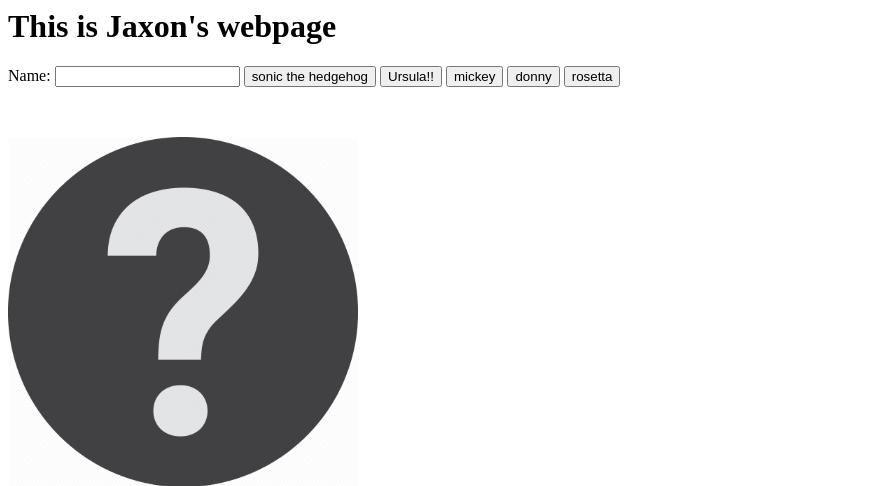
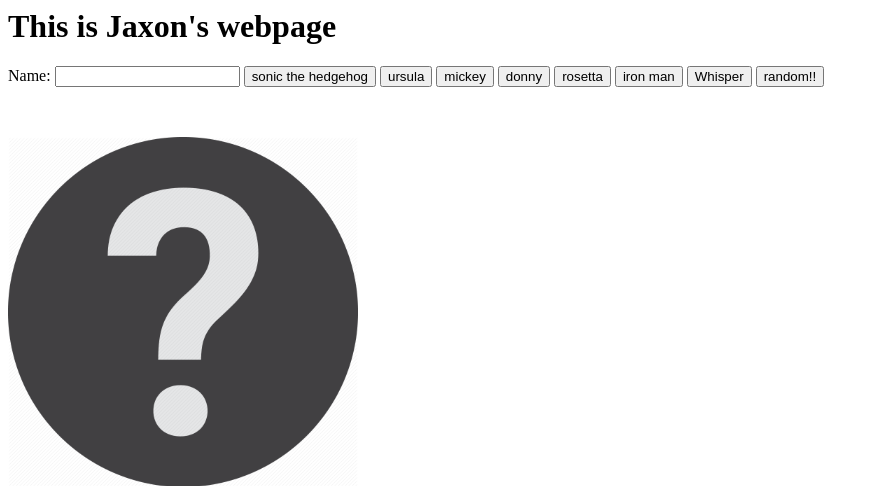
Before and after one commit to cohuebn/python_training, a Flask app: page / in a window 1280 px wide. Shown: the top 486 px of the page, without its empty margins (0-879 px from the left). Run offline with Flask 2, Linux system fonts and the light colour scheme; some libraries are stand-ins or nearby versions.

Commit message:
added a random button and a turn-on script

```diff
--- a/jaxons_webpage/templates/index.html
+++ b/jaxons_webpage/templates/index.html
@@ -4,8 +4,26 @@
         <script src="https://cdnjs.cloudflare.com/ajax/libs/axios/0.19.2/axios.min.js"></script>
 
         <script>
+            images = {
+                sonic: 'static/img/sonic.png',
+                ursula: 'static/img/ursula.jpeg',
+                mickey: 'static/img/mickey.jpg',
+                donny: 'static/img/donny.png',
+                rosetta: 'static/img/rosetta.jpg',
+                'iron-man': 'static/img/iron-man.jpg',
+                whisper: 'static/img/Whisper.png'
+            }
             function update_image(src) {
-                document.getElementById('character').src = src;
+                document.getElementById('character').src = images[src];
+            }
+
+            function random_image() {
+                countup = Math.floor(Math.random() * 1000);
+                imageKeys = Object.keys(images);
+                for (var counter=0; counter < countup; counter++) {
+                    const currentImage = imageKeys[counter % imageKeys.length];
+                    setTimeout(() => update_image(currentImage), counter*5);
+                }
             }
         </script>
         <style>
@@ -20,11 +38,14 @@
         <h1>This is Jaxon's webpage</h1>
         <label>Name:</label>
         <input type="text" name="name" />
-        <button onclick="update_image('static/img/sonic.png')">sonic the hedgehog</button>
-        <button onclick="update_image('static/img/ursula.jpeg')">Ursula!!</button>
-        <button onclick="update_image('static/img/mickey.jpg')">mickey</button>
-        <button onclick="update_image('static/img/donny.jpg')">donny</button>
-        <button onclick="update_image('static/img/rosetta.jpg')">rosetta</button>
+        <button onclick="update_image('sonic')">sonic the hedgehog</button>
+        <button onclick="update_image('ursula')">ursula</button>
+        <button onclick="update_image('mickey')">mickey</button>
+        <button onclick="update_image('donny')">donny</button>
+        <button onclick="update_image('rosetta')">rosetta</button>
+        <button onclick="update_image('iron-man')">iron man</button>
+        <button onclick="update_image('whisper')">Whisper</button>
+        <button onclick="random_image()">random!!</button>
         <br />
         <img id="character" src="static/img/unknown.png"
     </body>
```
Also changed, not shown: jaxons_webpage/static/img/Whisper.png (added), jaxons_webpage/static/img/iron-man.jpg (added), 1 other file.
